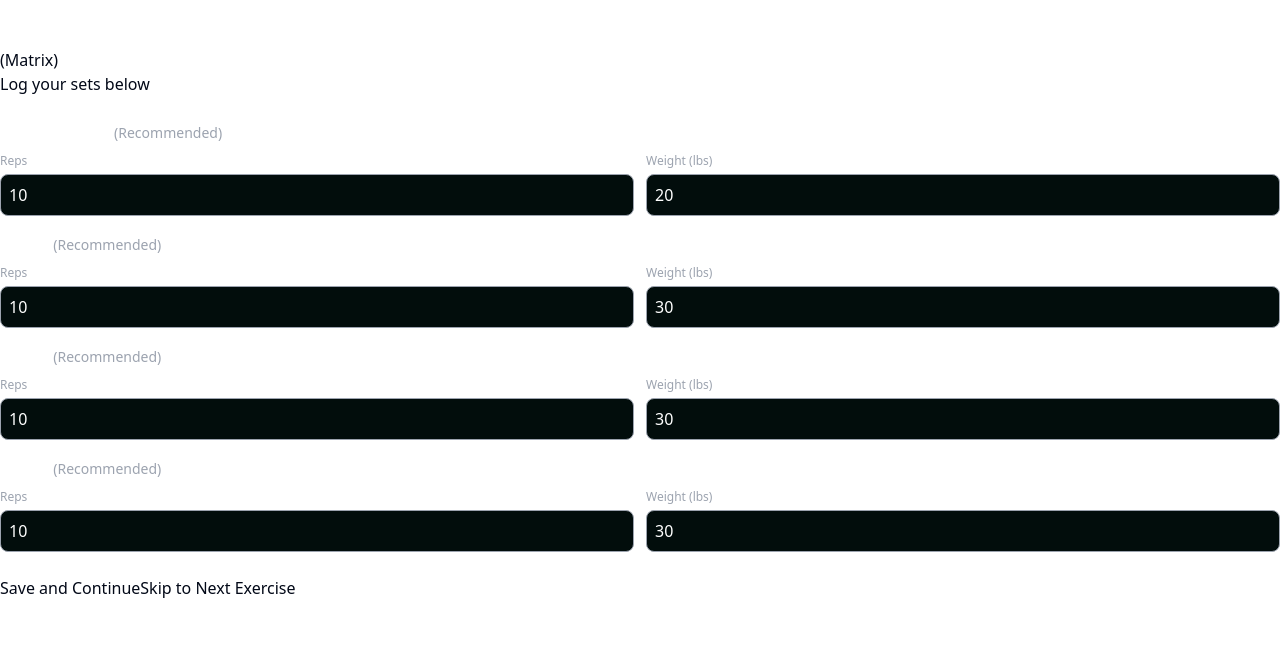
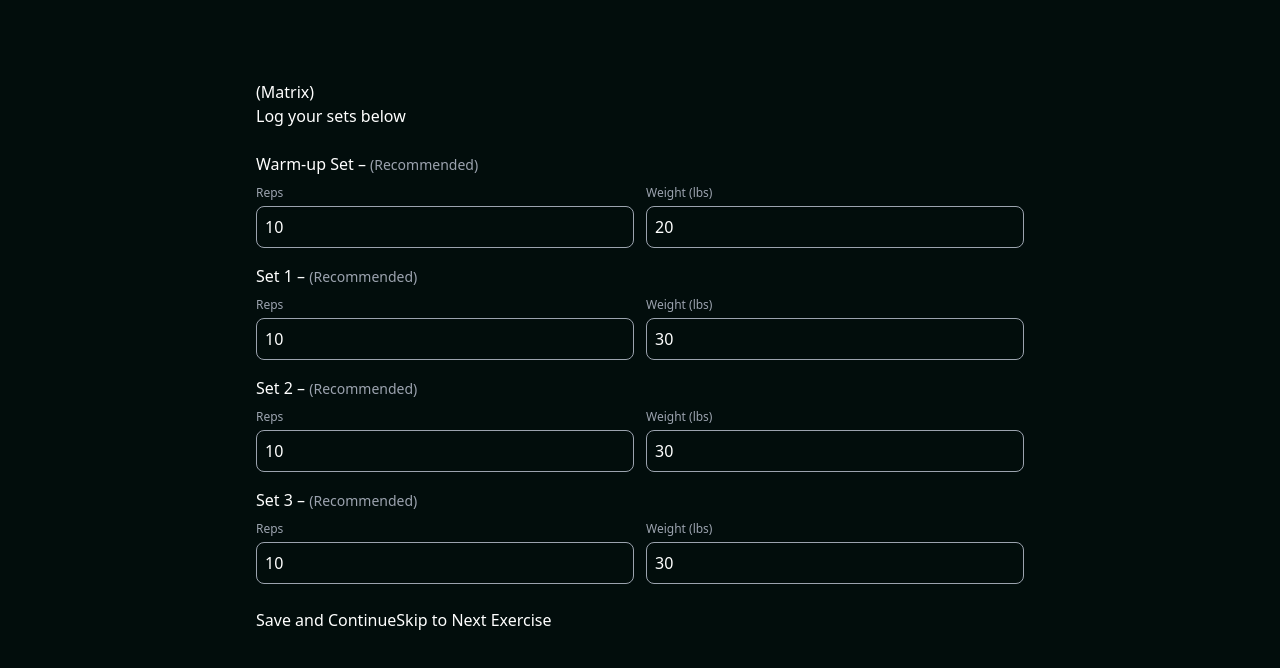
Before and after one commit to Cintegras/formcoach-dev, a React (Vite) app: page / in a window 1280 px wide. Shown: the top 668 px of the page. Built offline with nearby package versions, Linux system fonts and the light colour scheme.

Commit message:
Code edited in Lovable Code Editor
Edited UI in Lovable

```diff
--- a/src/components/PageContainer.tsx
+++ b/src/components/PageContainer.tsx
@@ -1,5 +1,4 @@
-
-import React from 'react';
+import React from "react";
 
 interface PageContainerProps {
   children: React.ReactNode;
@@ -8,8 +7,10 @@ interface PageContainerProps {
 
 const PageContainer: React.FC<PageContainerProps> = ({ children, className = "" }) => {
   return (
-    <div className={`formcoach-container ${className}`}>
-      {children}
+    <div
+      className={`min-h-screen px-4 py-8 bg-formcoach-background text-formcoach-text ${className}`}
+    >
+      <div className="max-w-3xl mx-auto">{children}</div>
     </div>
   );
 };
```
